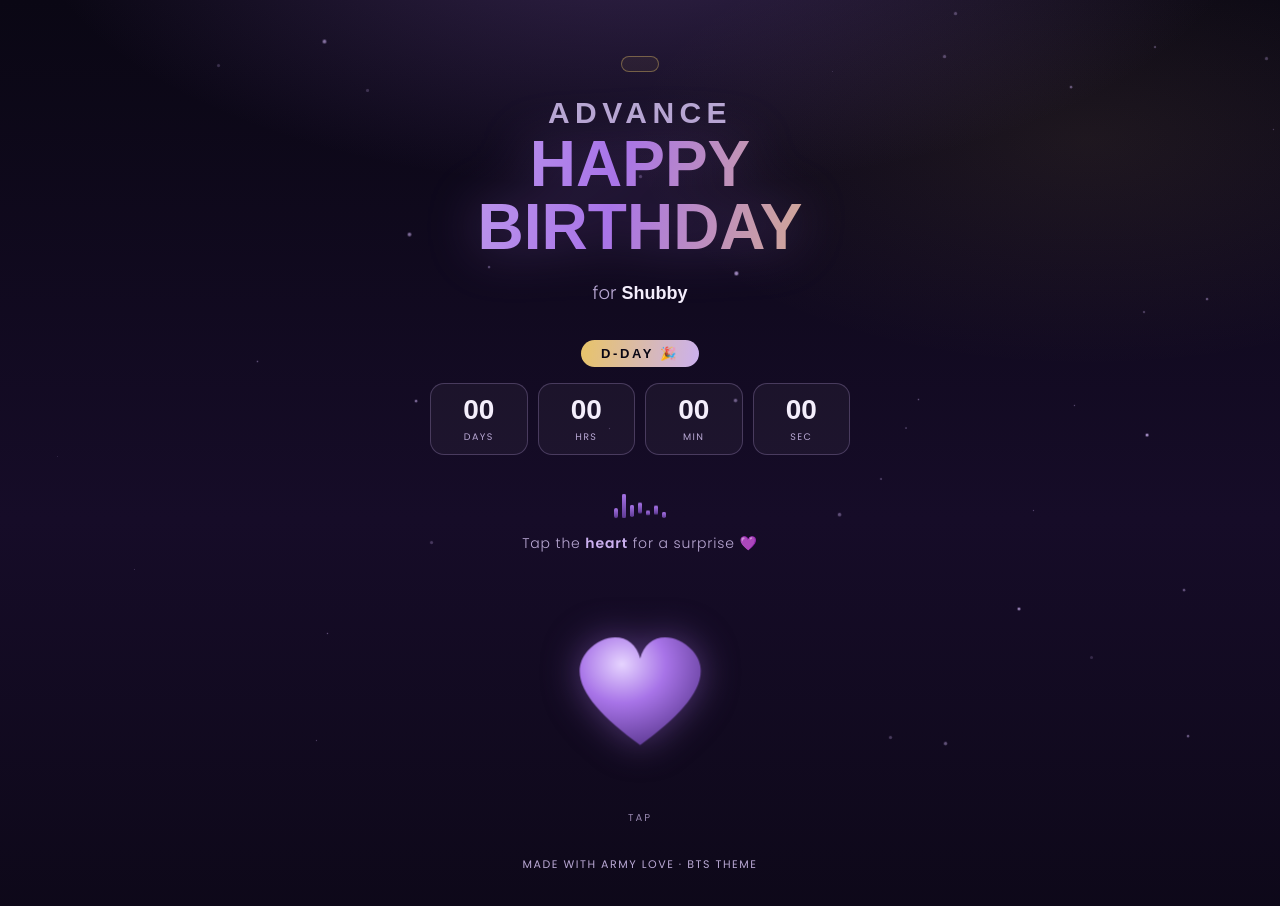
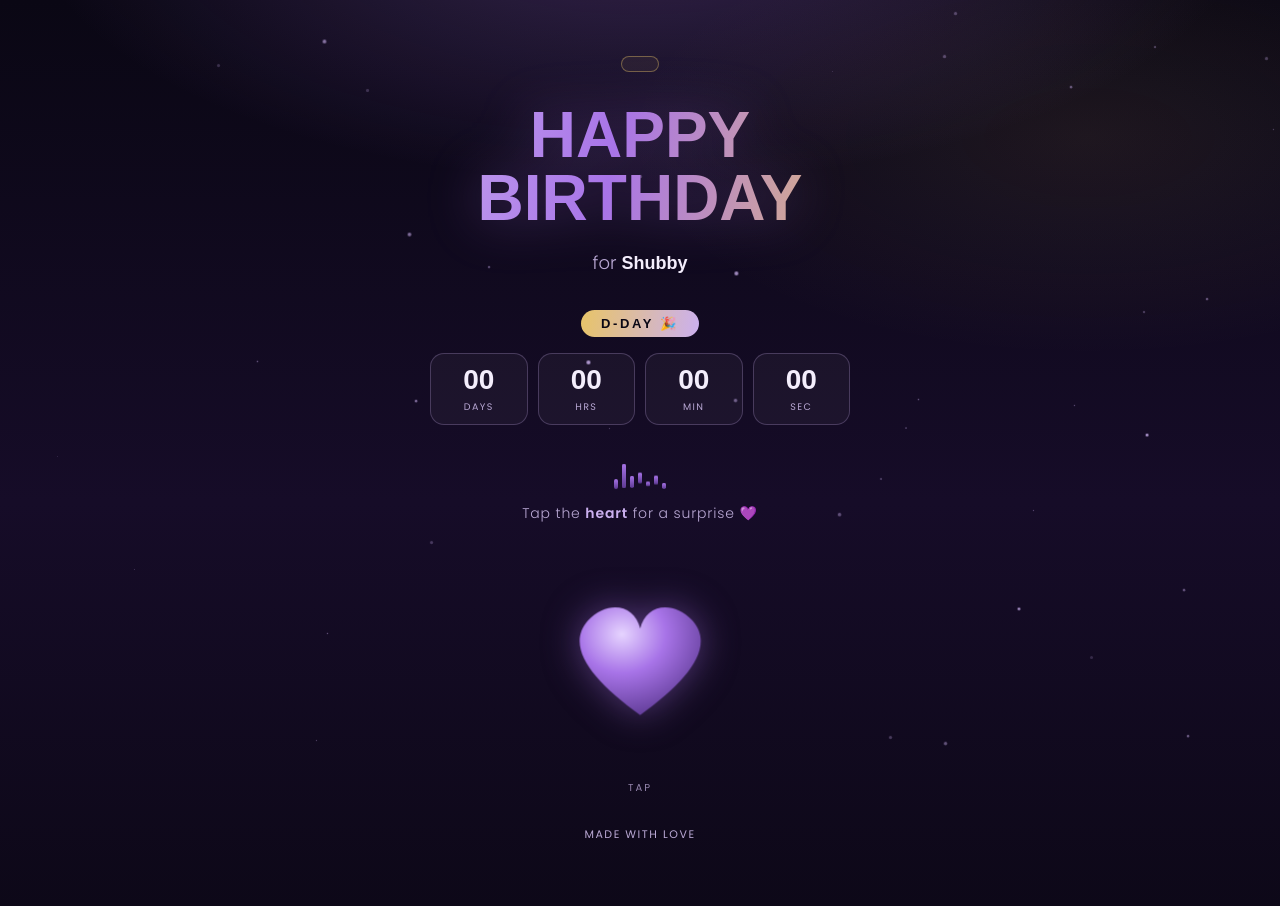
Before and after one commit to har7655788-eng/happy-birthday3, a plain HTML site: page index.html in a window 1280 px wide. Drawn offline with Linux system fonts and the light colour scheme; a web font is replaced by a local one.

Commit message:
Update index.html

```diff
--- a/index.html
+++ b/index.html
@@ -710,7 +710,7 @@
   <div class="eyebrow"></div>
 
   <h1 class="headline">
-    <span class="line1">Advance</span>
+    <span class="line1"></span>
     <span class="line2">Happy Birthday</span>
   </h1>
 
@@ -748,7 +748,7 @@
     <span class="tap-hint">Tap</span>
   </div>
 
-  <footer>MADE WITH ARMY LOVE · BTS THEME</footer>
+  <footer>MADE WITH LOVE</footer>
 </main>
 
 <!-- Background music: starts when balloons appear, loops for as long as the page is open -->
@@ -794,7 +794,7 @@
 
     <div class="final-card">
       <p>
-        A few days early, but some wishes can't wait for the calendar to catch up. This is
+        This is
         your countdown, your comeback, your era — and I just wanted to be the first light in
         the crowd holding it up for you.
       </p>
```
